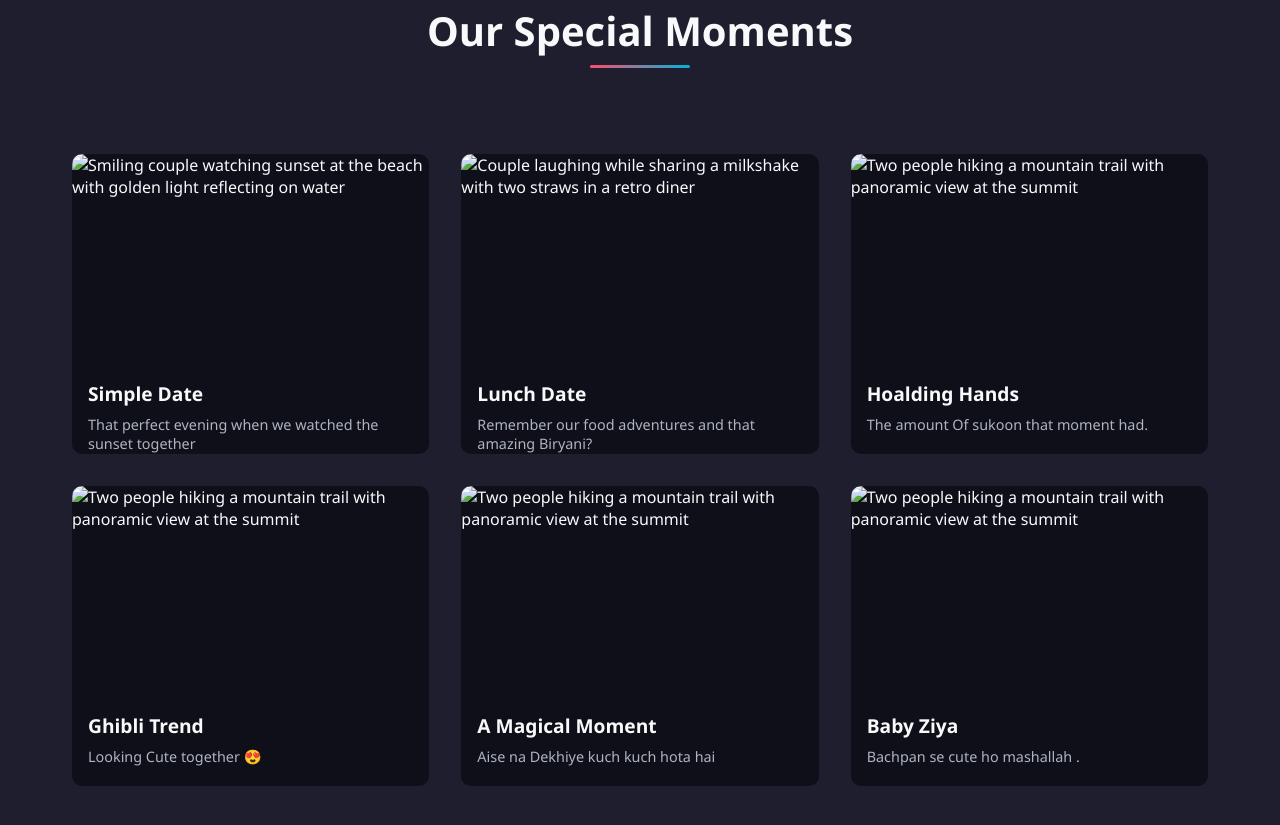
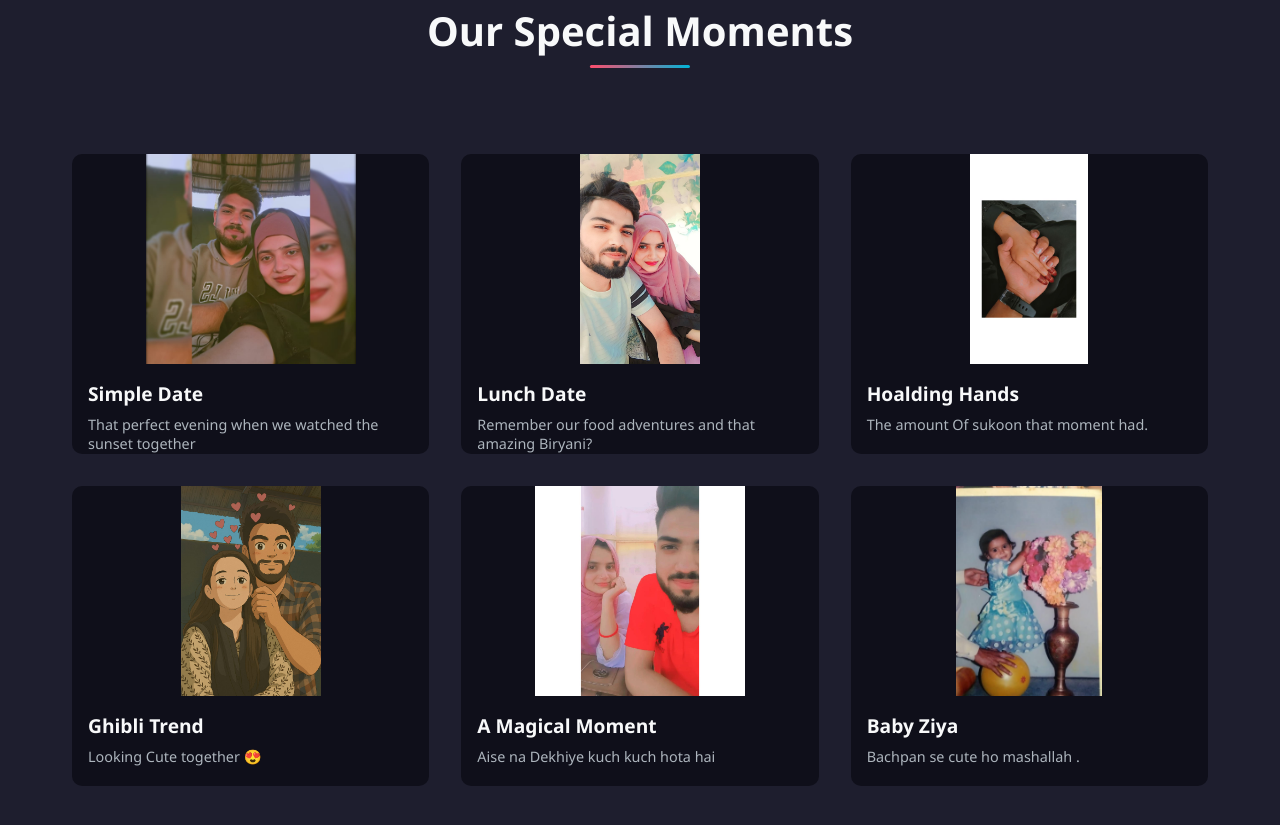
Before and after one commit to Faizan7905/birthday-wishes, a plain HTML site: page index.html in a window 1280 px wide. Shown: the part 909-1734 px from the top of the page. Drawn offline with Linux system fonts and the light colour scheme.

Commit message:
Update index.html

```diff
--- a/index.html
+++ b/index.html
@@ -663,7 +663,7 @@
 
         <div class="hero-image">
           <img
-            src="/images/WhatsApp Image 2025-08-06 at 00.37.33 (1).jpeg"
+            src="WhatsApp Image 2025-08-06 at 00.37.33 (1).jpeg"
             alt="Cheerful celebration with colorful balloons and confetti in a birthday party setting"
           />
         </div>
@@ -680,7 +680,7 @@
           <div class="memory-card">
             <div class="memory-image">
               <img
-                src="images/WhatsApp Image 2025-08-06 at 00.37.32.jpeg"
+                src="WhatsApp Image 2025-08-06 at 00.37.32.jpeg"
                 alt="Smiling couple watching sunset at the beach with golden light reflecting on water"
               />
             </div>
@@ -692,7 +692,7 @@
           <div class="memory-card">
             <div class="memory-image">
               <img
-                src="/images/WhatsApp Image 2025-08-06 at 00.37.33 (1).jpeg"
+                src="WhatsApp Image 2025-08-06 at 00.37.33 (1).jpeg"
                 alt="Couple laughing while sharing a milkshake with two straws in a retro diner"
               />
             </div>
@@ -704,7 +704,7 @@
           <div class="memory-card">
             <div class="memory-image">
               <img
-                src="/images/WhatsApp Image 2025-08-06 at 00.37.33 (2).jpeg"
+                src="WhatsApp Image 2025-08-06 at 00.37.33 (2).jpeg"
                 alt="Two people hiking a mountain trail with panoramic view at the summit"
               />
             </div>
@@ -717,7 +717,7 @@
           <div class="memory-card">
             <div class="memory-image">
               <img
-                src="/images/WhatsApp Image 2025-08-06 at 00.37.33 (3).jpeg"
+                src="WhatsApp Image 2025-08-06 at 00.37.33 (3).jpeg"
                 alt="Two people hiking a mountain trail with panoramic view at the summit"
               />
             </div>
@@ -729,7 +729,7 @@
           <div class="memory-card">
             <div class="memory-image">
               <img
-                src="/images/WhatsApp Image 2025-08-06 at 00.37.33.jpeg"
+                src="WhatsApp Image 2025-08-06 at 00.37.33.jpeg"
                 alt="Two people hiking a mountain trail with panoramic view at the summit"
               />
             </div>
@@ -741,7 +741,7 @@
           <div class="memory-card">
             <div class="memory-image">
               <img
-                src="/images/WhatsApp Image 2025-08-06 at 00.37.34 (1).jpeg"
+                src="WhatsApp Image 2025-08-06 at 00.37.34 (1).jpeg"
                 alt="Two people hiking a mountain trail with panoramic view at the summit"
               />
             </div>
```
